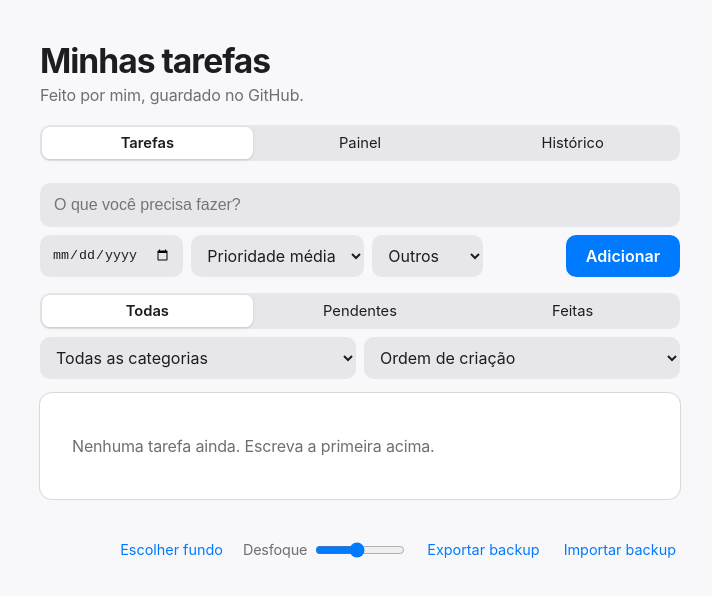
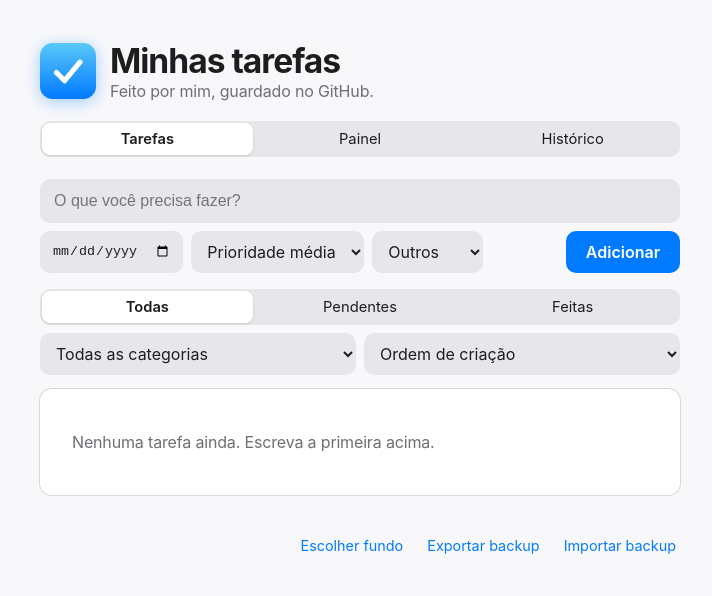
Before and after one commit to constantinomayque25-ai/app-tarefas, a plain HTML site: page index.html in a window 1280 px wide. Shown: the whole page, without its empty margins (280-992 px from the left). Drawn offline with Linux system fonts and the light colour scheme.

Commit message:
Adiciona logo ao app

```diff
--- a/index.html
+++ b/index.html
@@ -4,6 +4,10 @@
 <meta charset="utf-8">
 <meta name="viewport" content="width=device-width, initial-scale=1">
 <title>Minhas tarefas</title>
+<meta name="theme-color" content="#007aff">
+<link rel="manifest" href="manifest.webmanifest">
+<link rel="icon" type="image/png" href="icon-192.png">
+<link rel="apple-touch-icon" href="icon-192.png">
 <style>
   :root {
     --bg:#f5f5f7; --w1:#dbe7ff; --w2:#ffe3ec; --card:rgba(255,255,255,.72); --solid:#fff; --solid-t:rgba(255,255,255,.6);
@@ -72,6 +76,9 @@
   body.com-fundo main.janela { background:var(--card); -webkit-backdrop-filter:saturate(180%) blur(30px); backdrop-filter:saturate(180%) blur(30px); border:1px solid var(--line); border-radius:20px; box-shadow:var(--shadow); }
   body.com-fundo .conteudo { padding:24px; }
   body.com-fundo ul, body.com-fundo .stat, body.com-fundo .caixa { background:var(--solid-t); }
+  .marca { display:flex; align-items:center; gap:14px; margin-bottom:20px; } .marca h1, .marca .sub { margin:0; }
+  .marca svg { width:56px; height:56px; flex:none; filter:drop-shadow(0 3px 8px rgba(0,122,255,.35)); }
+  .desf[hidden] { display:none; }
   .desf { display:flex; align-items:center; gap:6px; } .desf input { width:90px; accent-color:var(--accent); }
   @media (max-width:480px) { body { padding:16px 10px; } }
   @media (prefers-reduced-motion: reduce) { * { transition:none !important; } }
@@ -81,8 +88,10 @@
 <div id="fundo" aria-hidden="true"></div>
 <main class="janela">
   <div class="conteudo">
-  <h1>Minhas tarefas</h1>
-  <p class="sub">Feito por mim, guardado no GitHub.</p>
+  <div class="marca">
+    <svg viewBox="0 0 512 512" aria-hidden="true"><defs><linearGradient id="lg" x1="0" y1="0" x2="0" y2="1"><stop offset="0" stop-color="#5ac8fa"/><stop offset="1" stop-color="#007aff"/></linearGradient></defs><rect width="512" height="512" rx="115" fill="url(#lg)"/><path d="M150 270l75 75 140-170" fill="none" stroke="#fff" stroke-width="47" stroke-linecap="round" stroke-linejoin="round"/></svg>
+    <div><h1>Minhas tarefas</h1><p class="sub">Feito por mim, guardado no GitHub.</p></div>
+  </div>
 
   <div class="abas" id="abas" role="tablist">
     <button type="button" role="tab" data-a="tarefas" aria-selected="true">Tarefas</button>
```
Also changed, not shown: icon-192.png (added), icon-512.png (added), manifest.webmanifest (added).
